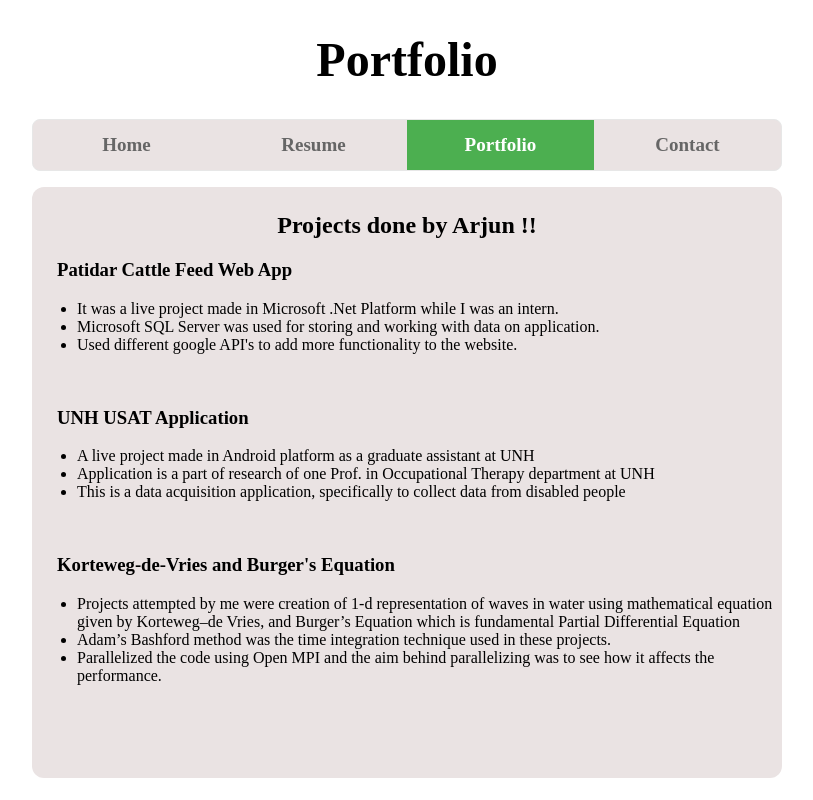
After one commit to ArjunPadaliya/COMP-805, a Django app: page /portfolio/ in a window 1280 px wide. The commit adds this page. Shown: the whole page, without its empty margins (233-1046 px from the left). Run offline with Django 3.2, Linux system fonts and the light colour scheme.

Commit message:
added portfolio page

```diff
--- a/django/week2/portfolio/portfolio/urls.py
+++ b/django/week2/portfolio/portfolio/urls.py
@@ -22,5 +22,6 @@ from . import views
 urlpatterns = [
     url(r'^$', views.home, name='home'),
     url(r'^resume/', views.resume, name='resume'),
+    url(r'^portfolio/', views.portfolio, name='portfolio'),
     url(r'^admin/', admin.site.urls),
 ]
--- a/django/week2/portfolio/portfolio/views.py
+++ b/django/week2/portfolio/portfolio/views.py
@@ -13,3 +13,10 @@ def resume(request):
     '''
     context={'resume':'active'}
     return render(request, 'resume.html', context)
+
+def portfolio(request):
+    '''
+    Returns resume page
+    '''
+    context={'portfolio':'active'}
+    return render(request, 'portfolio.html', context)
--- a/django/week2/portfolio/templates/base.html
+++ b/django/week2/portfolio/templates/base.html
@@ -12,7 +12,7 @@
       <ul>
         <li><a class="{{ home }}" href="{% url 'home' %}">Home</a></li>
         <li><a class="{{ resume }}" href="{% url 'resume' %}">Resume</a></li>
-        <li><a class="{{ portfolio }}" href="">Portfolio</a></li>
+        <li><a class="{{ portfolio }}" href="{% url 'portfolio' %}">Portfolio</a></li>
         <li><a class="{{ contact }}" href="">Contact</a></li>
       </ul>
     </div>
--- /dev/null
+++ b/django/week2/portfolio/templates/portfolio.html
@@ -0,0 +1,31 @@
+{% extends 'base.html' %}
+{% block content %}
+<div class="content">
+  <center><h2>Projects done by Arjun !!</h2></center>
+  <h3 style="padding-left:20px;">Patidar Cattle Feed Web App</h3>
+  <ul>
+    <li>It was a live project made in Microsoft .Net Platform while I was an intern.</li>
+    <li>Microsoft SQL Server was used for storing and working with data on application.</li>
+    <li>Used different google API's to add more functionality to the website.</li>
+  </ul>
+  <br>
+  <h3 style="padding-left:20px;">UNH USAT Application</h3>
+  <ul>
+    <li>A live project made in Android platform as a graduate assistant at UNH</li>
+    <li>Application is a part of research of one Prof. in Occupational Therapy department at UNH</li>
+    <li>This is a data acquisition application, specifically to collect data from disabled people</li>
+  </ul>
+  <br>
+  <h3 style="padding-left:20px;">Korteweg-de-Vries and Burger's Equation</h5>
+  <ul>
+    <li>Projects attempted by me were creation of 1-d representation of waves in water using mathematical equation given
+      by Korteweg–de Vries, and Burger’s Equation which is fundamental Partial Differential Equation</li>
+    <li>Adam’s Bashford method was the time integration technique used in these projects.</li>
+    <li>Parallelized the code using Open MPI and the aim behind parallelizing was to see how it affects the performance.</li>
+  </ul>
+  <br>
+  <br>
+  <br>
+  <br>
+</div>
+{% endblock %}
```
